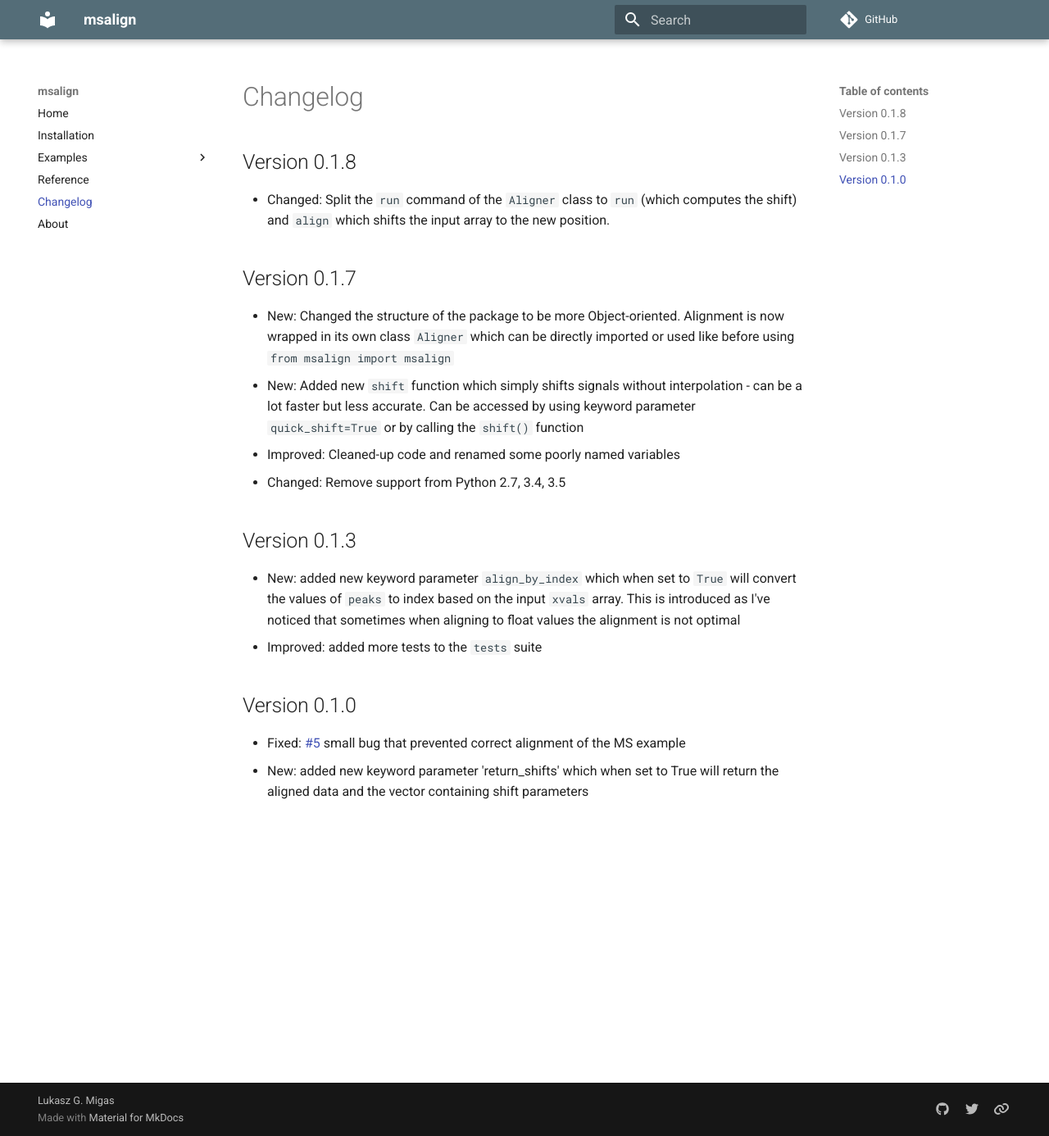
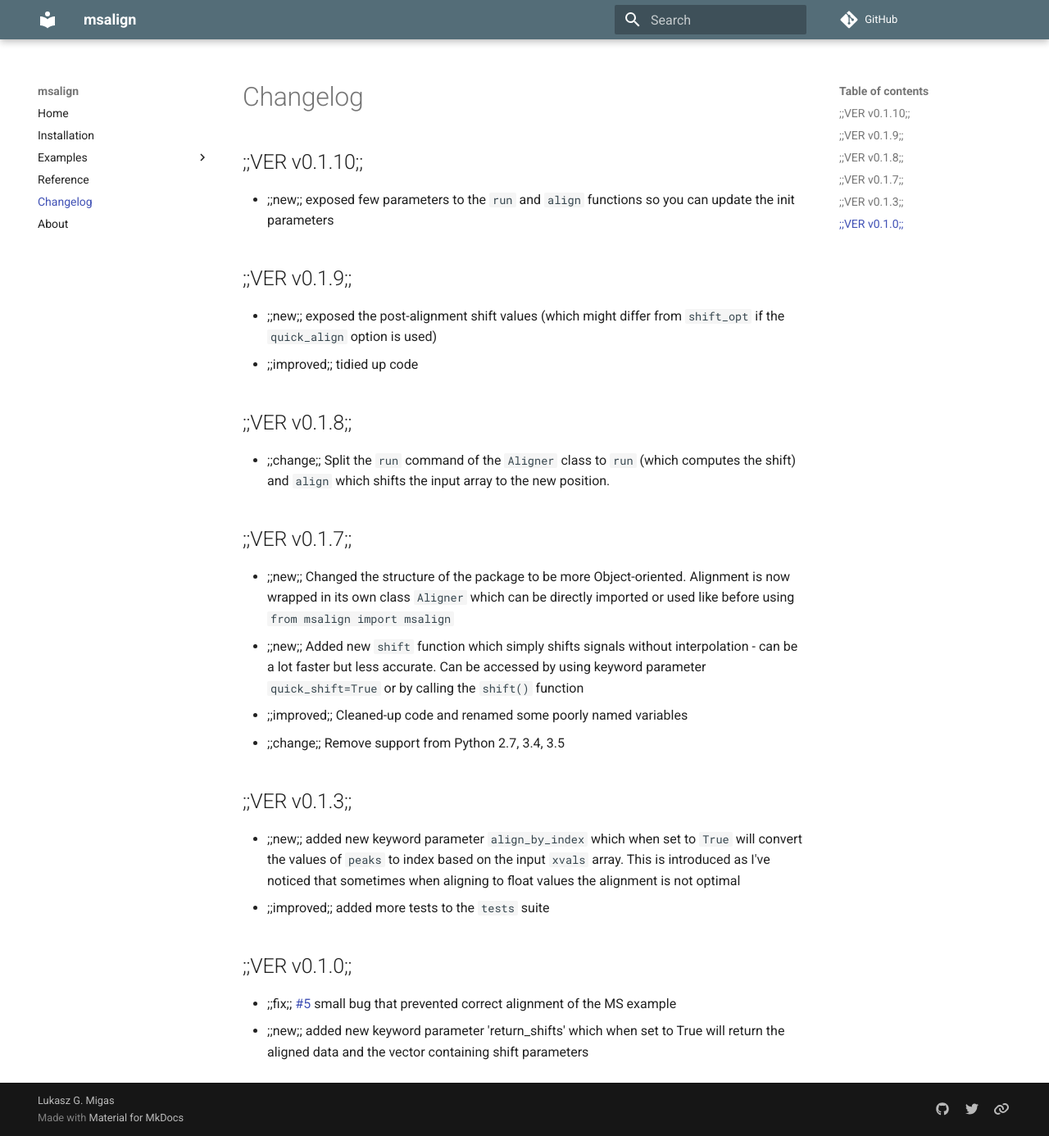
Before and after one commit to lukasz-migas/msalign, an MkDocs documentation site: the page built from site-source/main/changelog.md, in a window 1280 px wide and 1386 px high. Shown: the whole window at 82% size. Built offline with MkDocs 1.6.1 and Material for MkDocs 9.7.7, drawn with Linux system fonts in a browser that asks for light colours; comment, search, counter and statistics services are not loaded.

Commit message:
Minor improvements
- added make file
- improved docs
- exposed basic override functionality in the `run` and `align` functions

```diff
--- a/mkdocs.yml
+++ b/mkdocs.yml
@@ -19,10 +19,12 @@
       emoji_generator: !!python/name:pymdownx.emoji.to_svg
   - toc:
       permalink: true
+  - changelog
 
 # Extra CCS
 extra_css:
-  - css/justify.css
+  - /css/justify.css
+  - /css/style.css
 
 # Page layout
 nav:
@@ -49,11 +51,11 @@
     tabs: false
 
 extra:
-  version: 0.1.3
+  version: 0.1.10
   social:
-    - type: "github"
+    - icon: fontawesome/brands/github
       link: "https://github.com/lukasz-migas"
-    - type: "twitter"
+    - icon: fontawesome/brands/twitter
       link: "https://twitter.com/munieq11"
-    - type: "link"
+    - icon: fontawesome/solid/link
       link: "https://lukasz-migas.com"
--- a/site-source/main/changelog.md
+++ b/site-source/main/changelog.md
@@ -1,25 +1,35 @@
 # Changelog
 
-## Version 0.1.8
+## ;;VER v0.1.10;;
 
-- Changed: Split the `run` command of the `Aligner` class to `run` (which computes the shift) and `align` which shifts
+- ;;new;; exposed few parameters to the `run` and `align` functions so you can update the init parameters
+
+## ;;VER v0.1.9;;
+
+- ;;new;; exposed the post-alignment shift values (which might differ from `shift_opt` if the `quick_align` option is used)
+- ;;improved;; tidied up code
+
+
+## ;;VER v0.1.8;;
+
+- ;;change;; Split the `run` command of the `Aligner` class to `run` (which computes the shift) and `align` which shifts
 the input array to the new position.
 
-## Version 0.1.7
+## ;;VER v0.1.7;;
 
-- New: Changed the structure of the package to be more Object-oriented. Alignment is now wrapped in its own class `Aligner` which can be directly
+- ;;new;; Changed the structure of the package to be more Object-oriented. Alignment is now wrapped in its own class `Aligner` which can be directly
 imported or used like before using `from msalign import msalign`
-- New: Added new `shift` function which simply shifts signals without interpolation - can be a lot faster but less accurate. Can be accessed by using keyword parameter
+- ;;new;; Added new `shift` function which simply shifts signals without interpolation - can be a lot faster but less accurate. Can be accessed by using keyword parameter
 `quick_shift=True` or by calling the `shift()` function
-- Improved: Cleaned-up code and renamed some poorly named variables
-- Changed: Remove support from Python 2.7, 3.4, 3.5
+- ;;improved;; Cleaned-up code and renamed some poorly named variables
+- ;;change;; Remove support from Python 2.7, 3.4, 3.5
 
-## Version 0.1.3
+## ;;VER v0.1.3;;
 
-- New: added new keyword parameter `align_by_index` which when set to `True` will convert the values of `peaks` to index based on the input `xvals` array. This is introduced as I've noticed that sometimes when aligning to float values the alignment is not optimal
-- Improved: added more tests to the `tests` suite
+- ;;new;; added new keyword parameter `align_by_index` which when set to `True` will convert the values of `peaks` to index based on the input `xvals` array. This is introduced as I've noticed that sometimes when aligning to float values the alignment is not optimal
+- ;;improved;; added more tests to the `tests` suite
 
-## Version 0.1.0
+## ;;VER v0.1.0;;
 
-- Fixed: [#5](https://github.com/lukasz-migas/msalign/issues/5) small bug that prevented correct alignment of the MS example
-- New: added new keyword parameter 'return_shifts' which when set to True will return the aligned data and the vector containing shift parameters
+- ;;fix;; [#5](https://github.com/lukasz-migas/msalign/issues/5) small bug that prevented correct alignment of the MS example
+- ;;new;; added new keyword parameter 'return_shifts' which when set to True will return the aligned data and the vector containing shift parameters
```
Also changed, not shown: 5 other files.
